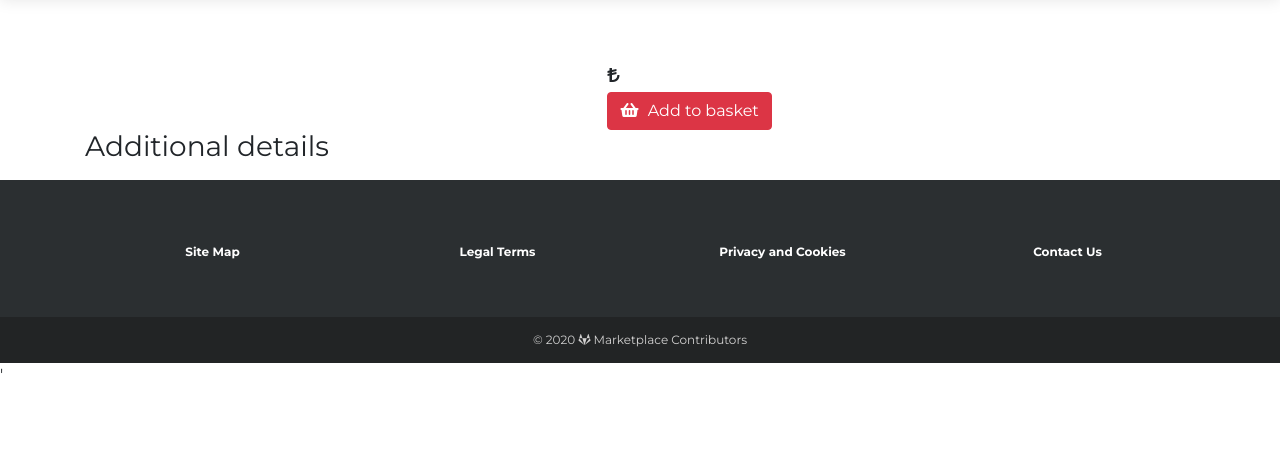
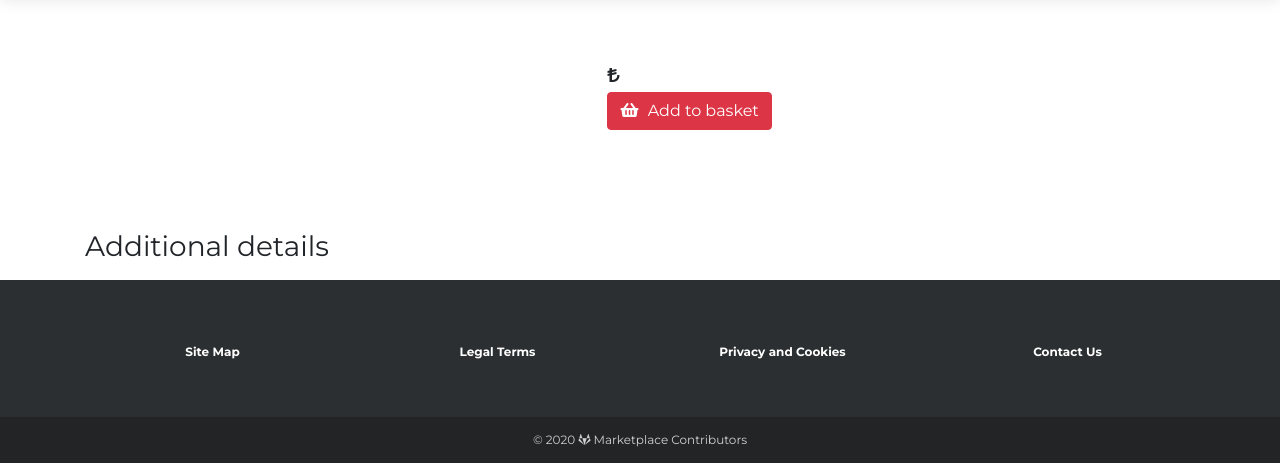
Before and after one commit to Medinaaz/Vodafone-Payment, a Django app: template product/templates/product/details.html in a window 1280 px wide. Shown: the part 84-550 px from the top of the page. Run offline with Django 3.2, Linux system fonts and the light colour scheme; the template is opened without the code that fills it, so the values that code supplies are empty; data comes from the database, SQL or seed files in the repository; some libraries are stand-ins or nearby versions.

Commit message:
clean block between product main and additional details

```diff
--- a/product/templates/product/details.html
+++ b/product/templates/product/details.html
@@ -40,6 +40,7 @@
         </div>
         </div>
     </div>
+    <div class="clean-block"></div>
     <div>
         <div class= "h3 my-auto">{% trans "Additional details" %}</div>
         <table class="table table-bordered">
```
